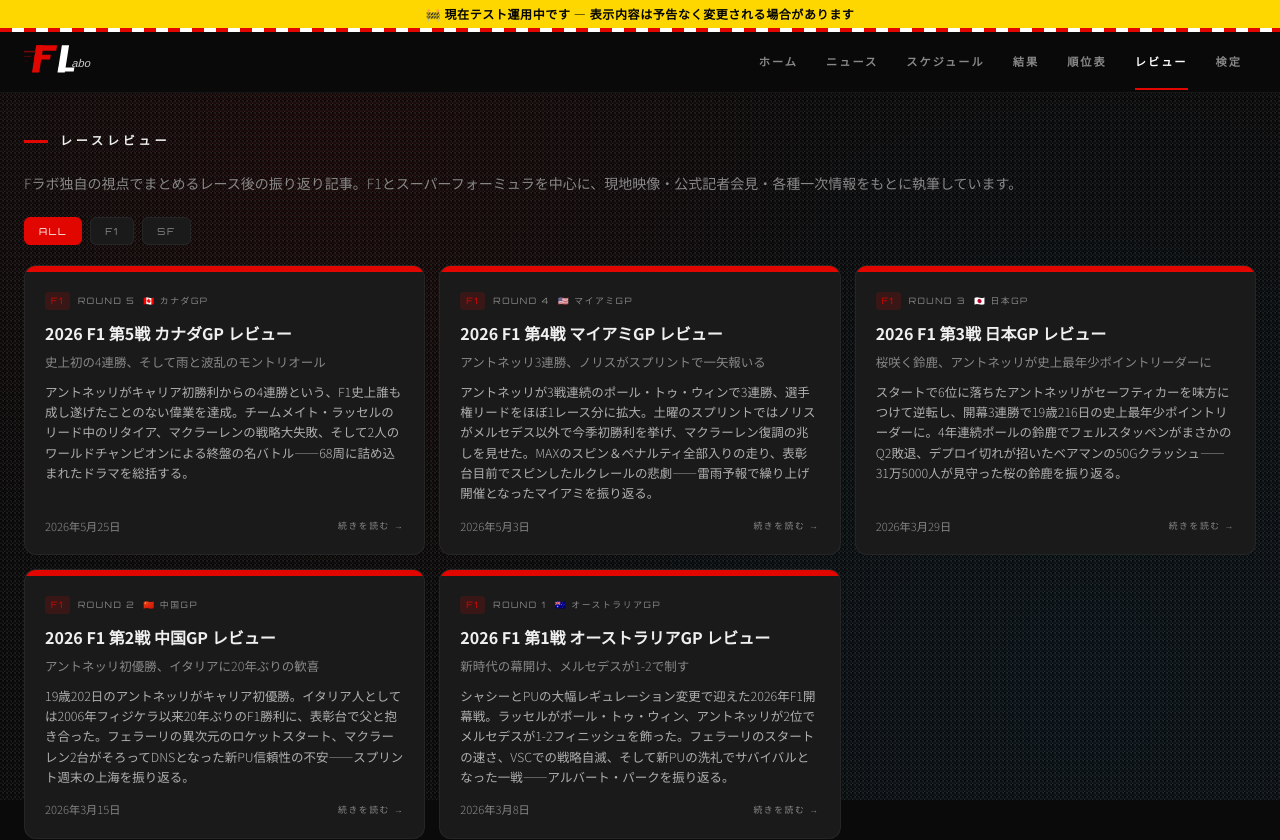
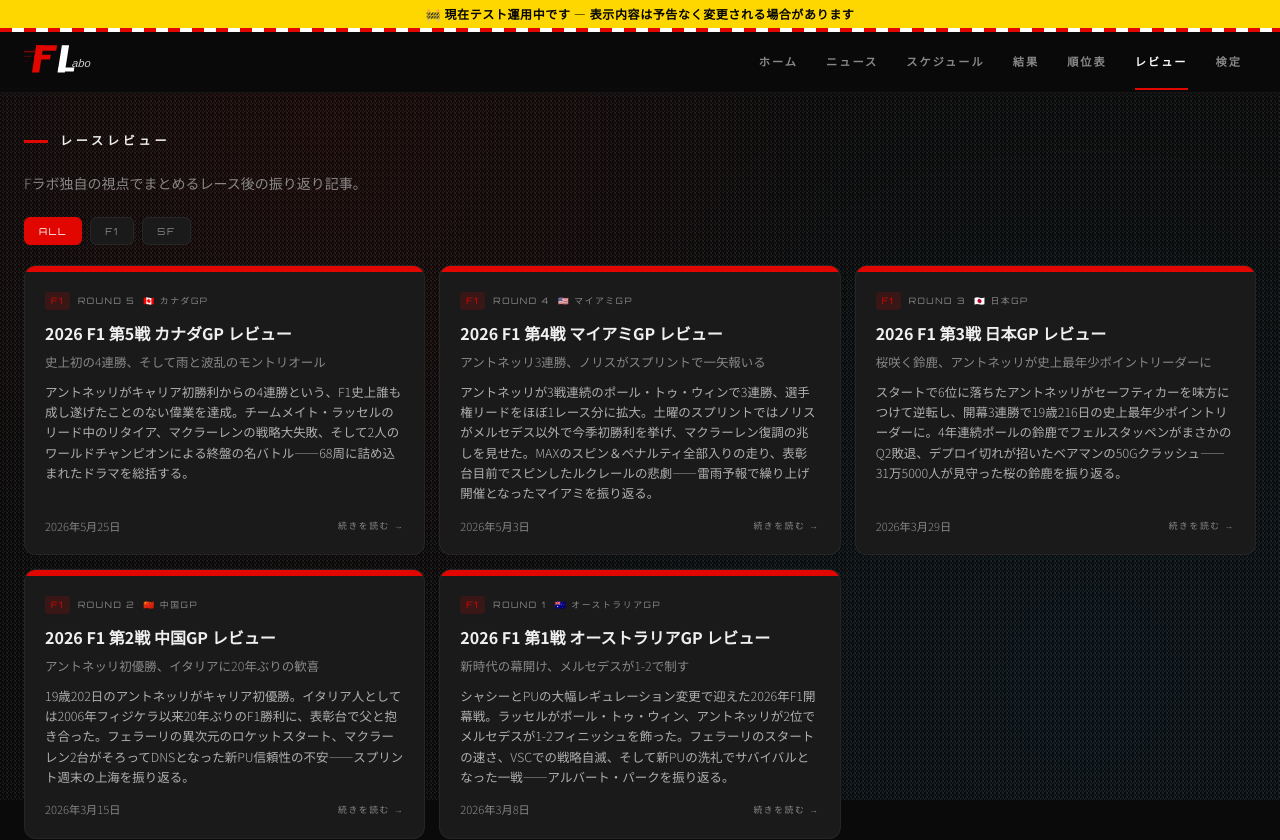
Before and after one commit to tcs-jp-tcs/f-labo, a Next.js app: page /review in a window 1280 px wide. Shown: the top 840 px of the page. Built offline with nearby package versions, Linux system fonts and the light colour scheme.

Commit message:
Fix review description and hero image

```diff
--- a/src/app/review/page.tsx
+++ b/src/app/review/page.tsx
@@ -22,7 +22,7 @@
     <Section>
       <SectionHeader title="レースレビュー" />
       <p className="text-flabo-grey text-sm mb-6">
-        Fラボ独自の視点でまとめるレース後の振り返り記事。F1とスーパーフォーミュラを中心に、現地映像・公式記者会見・各種一次情報をもとに執筆しています。
+        Fラボ独自の視点でまとめるレース後の振り返り記事。
       </p>
       <SeriesTabs tabs={TABS} active={tab} onChange={setTab} />
       {filtered.length === 0 ? (
--- a/src/lib/data.ts
+++ b/src/lib/data.ts
@@ -422,7 +422,7 @@
     date: "2026年5月26日",
     url: "https://www.motorsport.com/f1/news/mercedes-knows-it-may-have-to-turn-russell-antonelli-fight-down-a-notch/10824231/",
     imageUrl:
-      "https://cdn-1.motorsport.com/images/amp/0ZqA4yN6/s1000/andrea-kimi-antonelli-mercedes.webp",
+      "https://cdn-5.motorsport.com/images/amp/2GdwQvVY/s6/andrea-kimi-antonelli-mercedes-2.jpg",
   },
   {
     category: "F1",
```
